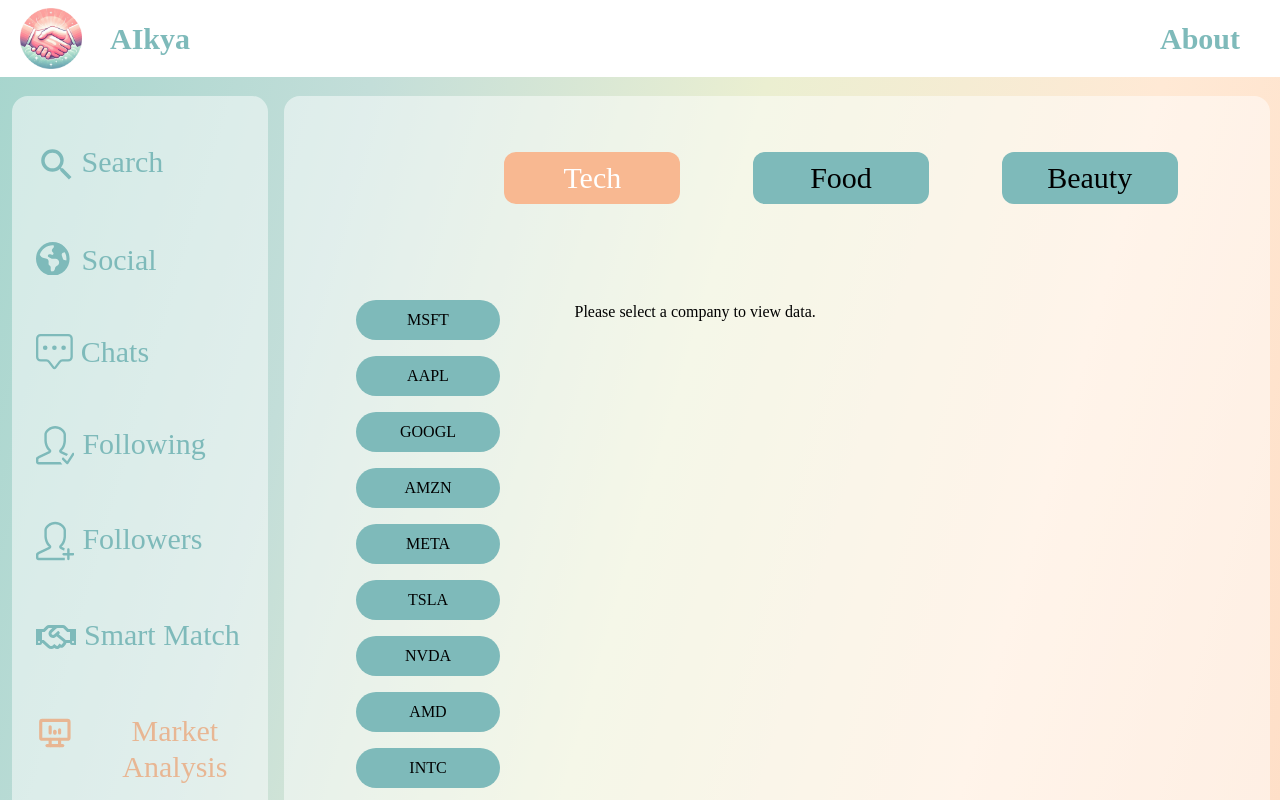
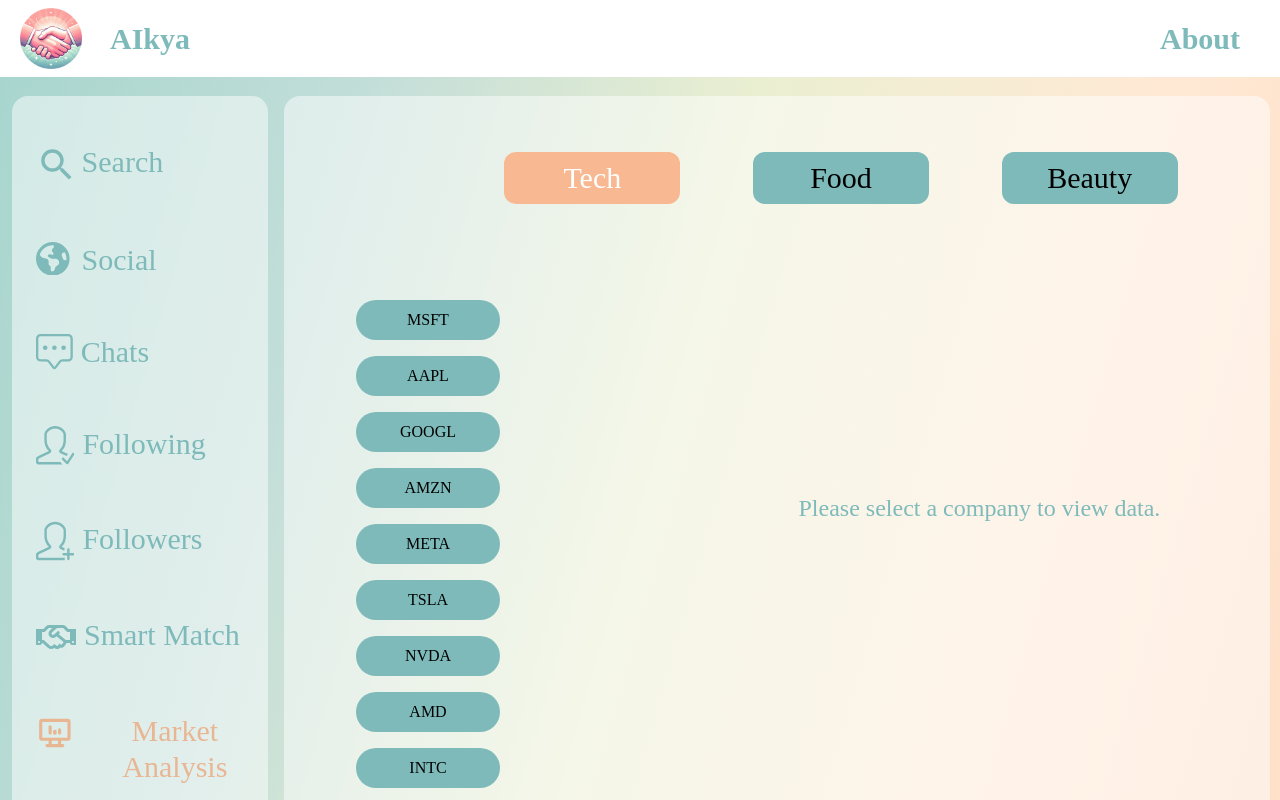
Before and after one commit to Priyosmita/AIkya, a Next.js app: page /pages/dashboard in a window 1280 px wide. Both pictures are taken after a click on the button "Market Analysis". Shown: the top 800 px of the page. Built offline with nearby package versions, Linux system fonts and the light colour scheme; no server answers; a web font is replaced by a local one.

Commit message:
market analysis graph

```diff
--- a/app/components/options/MarketAnalysis.jsx
+++ b/app/components/options/MarketAnalysis.jsx
@@ -128,7 +128,7 @@
               </div>
             </div>
           )}
-          {!selectedCompany && !loading && <p>Please select a company to view data.</p>}
+          {!selectedCompany && !loading && <p className='cursor-default text-[#7ebaba] text-2xl ml-56 mt-48'>Please select a company to view data.</p>}
         </div>
       </div>
     </div>
```
